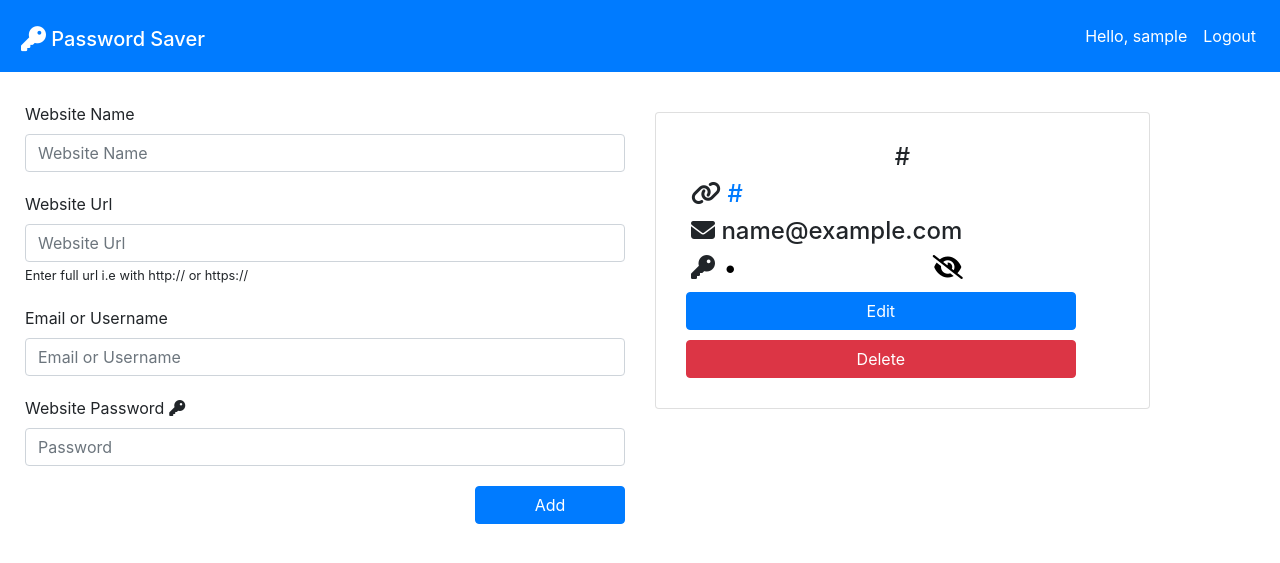
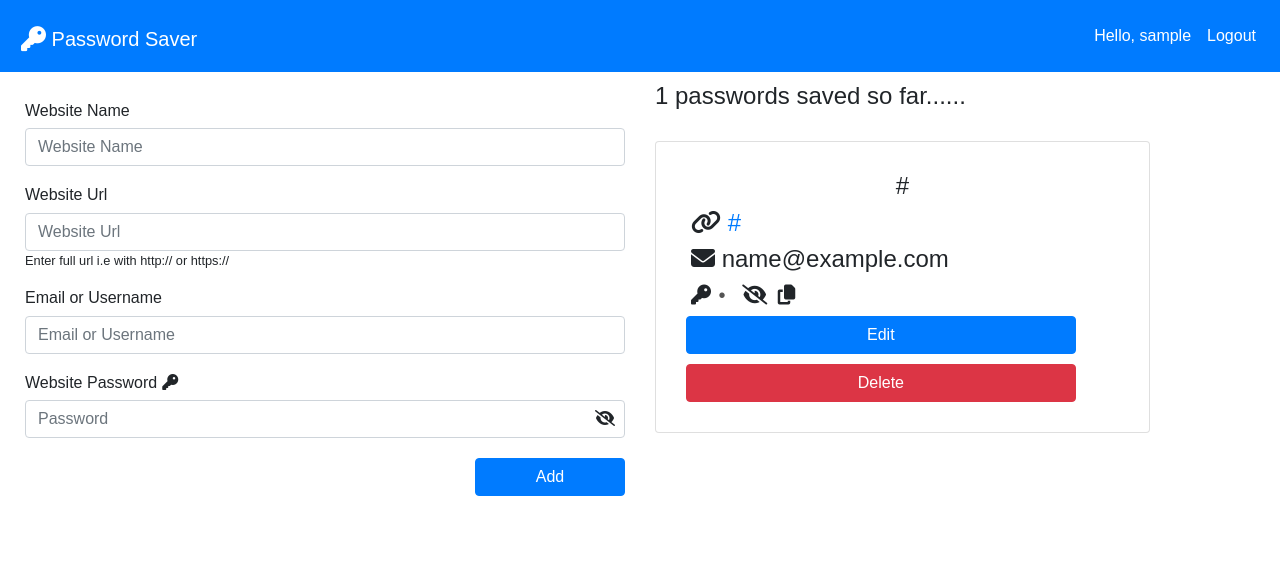
Before and after one commit to KishoreMuthyala/Password-Saver, a Django app: template templates/home.html in a window 1280 px wide. Shown: the top 563 px of the page. Run offline with Django 3.2, Linux system fonts and the light colour scheme; the template is opened without the code that fills it: values that come from a table or form of the project are taken from there, others are empty; a user stored in the database is signed in; tables that the repository leaves empty hold one stand-in row (values such as "Sample post"); some libraries are stand-ins or nearby versions.

Commit message:
Added encrytion and decryption

```diff
--- a/home/models.py
+++ b/home/models.py
@@ -7,4 +7,5 @@
     website_url = models.TextField()
     website_name = models.CharField(max_length=200)
     email = models.CharField(max_length=100)
-    password = models.CharField(max_length=50)
+    password = models.CharField(max_length=256)
+    keys = models.TextField(blank=True, null=True)
--- /dev/null
+++ b/runtime.txt
@@ -0,0 +1 @@
+python-3.8.6
--- a/templates/base.html
+++ b/templates/base.html
@@ -5,7 +5,7 @@
 <head>
   <meta charset="UTF-8" />
   <meta name="viewport" content="width=device-width, initial-scale=1.0" />
-  <title>{% block title %} {% endblock %}</title>
+  <title>Password Saver</title>
   <link rel="icon" href="https://encrypted-tbn0.gstatic.com/images?q=tbn%3AANd9GcSEIzIBrhItg51s291gK-GRLZpaHiIkcp4yvA&usqp=CAU" type="image/x-icon">
   <link rel="stylesheet" href="https://stackpath.bootstrapcdn.com/bootstrap/4.5.2/css/bootstrap.min.css"
     integrity="sha384-JcKb8q3iqJ61gNV9KGb8thSsNjpSL0n8PARn9HuZOnIxN0hoP+VmmDGMN5t9UJ0Z" crossorigin="anonymous" />
@@ -20,6 +20,7 @@
     integrity="sha384-B4gt1jrGC7Jh4AgTPSdUtOBvfO8shuf57BaghqFfPlYxofvL8/KUEfYiJOMMV+rV"
     crossorigin="anonymous"></script>
   <script>
+
     function myFunction() {
       var x = document.getElementById("exampleInputPassword1");
       if (x.type === "password") {
@@ -35,11 +36,10 @@
       if (x.type === "password") {
         y.className = "fa-eye fas";
         x.type = "text";
-        cop.className="fa-copy fas";
       } else {
         y.className="fa-eye-slash fas";
         x.type = "password";
-        cop.className="";
+
       }
     }
     function myFunc1(id) {
@@ -54,14 +54,37 @@
         x.type = "password";
       }
     }
+    function chgeye(id) {
+      var x = document.getElementById(id);
+
+      var y = document.getElementById('show');
+      if (x.type === "password") {
+        y.className = "fa-eye fas img";
+        x.type = "text";
+      } else {
+        x.type = "password";
+        y.className="fa-eye-slash fas img";
+      }
+    }
     function copy(id) {
       var copyText = document.getElementById(id);
       var cop=document.getElementById('b'+id);
+    //   copyText.select();
+    //   document.execCommand("copy");
+     var f=0;
+      copyText.disabled = false;
+      console.log(copyText.type);
+      if(copyText.type==="password"){
+          copyText.type="text";
+          f=1;
+      }
       copyText.select();
-      //copyText.setSelectionRange(0, 99999)
-      document.execCommand("copy");
-     // alert("Copied the text: " + copyText.value);
-     cop.innerHTML="  <span class='kis'>copied....</span>";
+      document.execCommand('Copy');
+      copyText.disabled = true;
+      if(f===1){
+        copyText.type="password";
+      }
+      cop.innerHTML="  <span class='kis'>copied....</span>";
 
     setTimeout(function(){
        cop.innerHTML = '';
@@ -77,7 +100,27 @@
     .comp {
       margin-top: 20px;
     }
+    body,
+#txt,
+#hide {
+  font: inherit;
+  margin: 0;
+  padding: 0;
+}
 
+#txt {
+  border: none;
+  color: #888;
+  min-width: 10px;
+  padding: 10px;
+}
+
+#hide {
+  position: absolute;
+  height: 0;
+  overflow: hidden;
+  white-space: pre;
+}
     .al {
       text-align: right;
     }
@@ -125,7 +168,8 @@
 
     .no {
       outline: none;
-      max-width: 200px;
+      background-color: white;
+      min-width:1px !important;
       border-top-style: hidden;
       border-right-style: hidden;
       border-left-style: hidden;
@@ -178,7 +222,7 @@
       <ul class="navbar-nav ml-auto">
         {% if user.is_authenticated %}
         <li class="nav-item active">
-          <a class="nav-link" href="{% url 'home' %}">Hello, {{user.username }}</a>
+          <span class="nav-link">Hello, {{user.username }}</span>
         </li>
         <li class="nav-item active">
           <a class="nav-link log" href="{% url 'logout' %}">Logout</a>
--- a/templates/home.html
+++ b/templates/home.html
@@ -39,7 +39,7 @@
           required
         />
       </div>
-      <div class="comp">
+      <!-- <div class="comp">
         <label for="password">Website Password </label
         ><i class="fas fa-key"></i>
         <input
@@ -49,6 +49,20 @@
           class="form-control"
           required
         />
+      </div> -->
+      <div class="comp">
+        <label for="password">Website Password </label><i class="fas fa-key"></i>
+        <div class="div">
+        <i class="fa-eye-slash fas img" onclick="chgeye('eyei')" id="show"></i>
+        <input
+          type="password"
+          placeholder="Password"
+          name="password"
+          class="form-control"
+          id="eyei"
+          required
+        />
+      </div>
       </div>
       <div class="comp al">
         <button class="btn btn-primary">Add</button>
@@ -61,6 +75,7 @@
       {% csrf_token %}
       <input type="text" class="form-control" name="web" placeholder="Search" />
     </form> -->
+    <h4>{{ websites|length }} passwords saved so far......</h4>
     {% for w in websites %}
 
     <div class="card1 card">
@@ -75,19 +90,33 @@
       </div>
       <div><h4><i class="fa-envelope fas"></i> {{ w.email}}</h4></div>
       <div>
-        <h4>
+        <h5>
           <i class="fa-key fas"></i>
-          <input
+          <!-- <input
             type="password"
             class="no"
             id="{{w.id}}"
             value="{{ w.password }}"
-          />
+            disabled
+          /> -->
 
-            <i class="fa-eye-slash fas" onclick="myFunc({{ w.id }})" id="a{{ w.id }}" style="color: black;"></i>
+            <span id="hide"></span><input id="{{ w.id }}" type="password" value="{{ w.password }}" class="no" disabled aria-disabled="true" >
+          <script>
+            var hide = document.getElementById('hide');
+            var txt = document.getElementById('{{w.id}}');
+            //console.log(hide+" "+txt);
+            resize();
+            txt.addEventListener("input", resize);
 
-            <i class="" onclick="copy({{ w.id }})" id="b{{ w.id }}"></i>
-        </h4>
+            function resize() {
+              hide.textContent = txt.value;
+              c=(hide.offsetWidth)+5;
+              txt.style.width = c + "px";
+            }
+          </script>
+            <i class="fa-eye-slash fas" onclick="myFunc({{ w.id }})" id="a{{ w.id }}" style="cursor: pointer;"></i>
+            <i class="fa-copy fas" onclick="copy({{ w.id }})" id="b{{ w.id }}" style="cursor: pointer;"></i>
+        </h5>
       </div>
       <form
         action="update/{{ w.id }}/form"
--- a/templates/login.html
+++ b/templates/login.html
@@ -13,8 +13,9 @@
       <label for="username">Username</label>
       <input type="text" class="form-control" name="username" />
     </div>
+    <div class="form-group">
     <label for="exampleInputPassword1">Password</label>
-  <div class="form-group div">
+  <div class="div">
     <i class="fa-eye-slash fas img" onclick="myFunc1('exampleInputPassword1')" id="show" ></i>
     <input
       type="password"
@@ -23,6 +24,7 @@
       id="exampleInputPassword1"
     />
   </div>
+</div>
 
     <button type="submit" class="btn btn-success lo">Login</button>
     <a href="{% url 'register'%}" class="btn btn-light lo">New User? Click here to register</a>
--- a/templates/register.html
+++ b/templates/register.html
@@ -23,8 +23,9 @@
       aria-describedby="emailHelp"
     />
   </div>
+  <div class="form-group comp">
   <label for="exampleInputPassword1">Password</label>
-  <div class="form-group div">
+  <div class="div">
     <i class="fa-eye-slash fas img" onclick="myFunc1('exampleInputPassword1')" id="show" ></i>
     <input
       type="password"
@@ -33,6 +34,7 @@
       id="exampleInputPassword1"
     />
   </div>
+</div>
   <div class="form-group">
     <label for="exampleInputPassword1">Confirm Password</label>
     <input type="password" class="form-control" name="password2" />
```
Also changed, not shown: home/passenc.py (added, +47 -0 lines), home/views.py (+15 -6 lines), requirements.txt (added, +14 -0 lines), templates/update.html (+6 -1 lines), home/migrations/0004_auto_20201028_2042.py (added), home/migrations/0005_passwords_keys.py (added), 1 other file.
